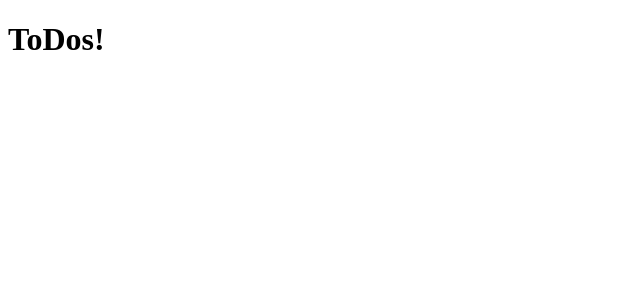
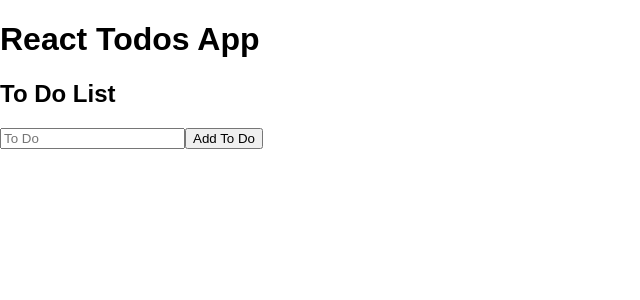
Before and after one commit to ga-wdi-exercises/todo-app-react, a React (Create React App) app: page / in a window 1280 px wide. Shown: the top 300 px of the page, without its empty margins (0-640 px from the left). Built offline with nearby package versions, Linux system fonts and the light colour scheme; the HTML template or start-up script is replaced by a standard one.

Commit message:
To do form

```diff
--- a/src/App.js
+++ b/src/App.js
@@ -1,13 +1,16 @@
-import React, {Component} from 'react'
+import React, {Component} from 'react';
+import TodosList from './ToDosList';
 
-class ToDo extends Component {
+class Todo extends Component {
 
-  render () {
 
-    return (
-      <h1>ToDos!</h1>
+  render() {
+    return(
+      <div>
+      <h1>React Todos App</h1>
+      <TodosList />
+      </div>
     )
   }
 }
-
-export default ToDo
+export default Todo
--- /dev/null
+++ b/src/ToDosList.js
@@ -0,0 +1,19 @@
+import React, {Component} from 'react';
+
+
+class ToDosList extends Component{
+
+  render() {
+    return (
+      <div>
+      <h2>To Do List</h2>
+      <form>
+        <input type="text" placeholder="To Do" />
+        <button type="submit">Add To Do</button>
+        </form>
+      </div>
+    );
+  }
+}
+
+export default ToDosList
--- a/src/index.js
+++ b/src/index.js
@@ -1,8 +1,13 @@
-import React from 'react'
-import ReactDOM from 'react-dom'
-import ToDo from './App.js'
+import React from 'react';
+import ReactDOM from 'react-dom';
+import Todo from './App';
+import './index.css';
 
+const todo = {
+  task: "Wash the car"
+}
 ReactDOM.render(
-  <ToDo />,
+  <Todo
+    task={todo.task} />,
   document.getElementById('root')
 )
```
